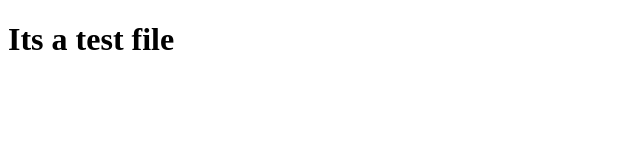
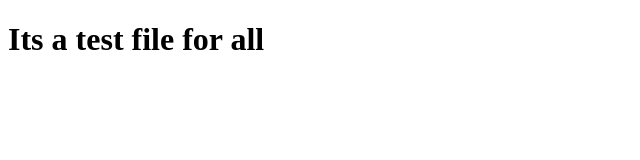
Before and after one commit to f-oni/test-app, a plain HTML site: page index.html in a window 1280 px wide. Shown: the whole page, without its empty margins (0-640 px from the left). Drawn offline with Linux system fonts and the light colour scheme.

Commit message:
index file updated

```diff
--- a/index.html
+++ b/index.html
@@ -6,6 +6,6 @@
     <title>Testfile</title>
 </head>
 <body>
-    <h1>Its a test file</h1>
+    <h1>Its a test file for all</h1>
 </body>
 </html>
```
